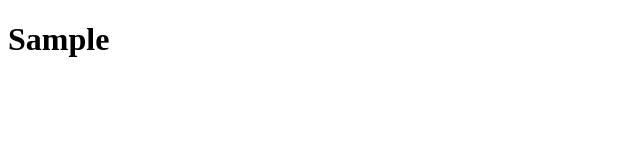
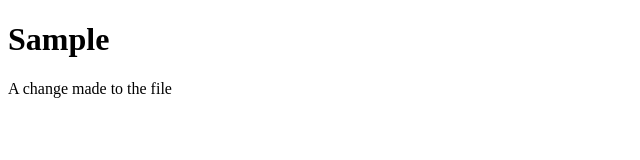
Before and after one commit to debracarino/cs135i-classwork01, a plain HTML site: page index.html in a window 1280 px wide. Shown: the whole page, without its empty margins (0-640 px from the left). Drawn offline with Linux system fonts and the light colour scheme.

Commit message:
Adding new content

```diff
--- a/index.html
+++ b/index.html
@@ -7,5 +7,6 @@
     </head>
     <body>
         <h1>Sample</h1>
+        <p>A change made to the file</p>
     </body>
 </html>
```
